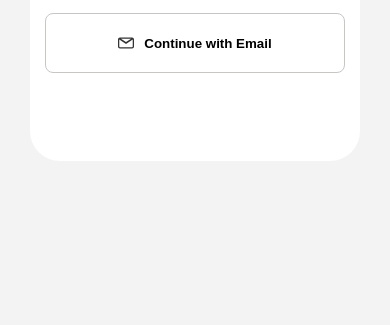
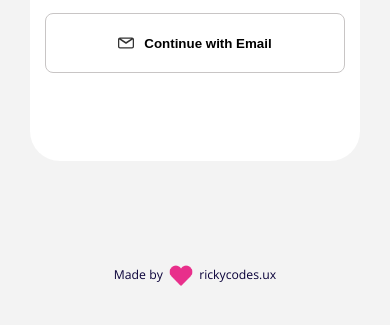
Before and after one commit to rickydomingos97/loginpage, a plain HTML site: page index.html in a window 390 px wide. Shown: the part 503-828 px from the top of the page. Drawn offline with nearby package versions, Linux system fonts and the light colour scheme.

Commit message:
footer added to mobile

```diff
--- a/index.html
+++ b/index.html
@@ -31,6 +31,15 @@
         <img src="/image/email.svg" alt="">Continue with Email</button>
     </div>
   </main>
+
+  <div class="footer">
+    <footer>
+      <p>Made by
+      </p>
+      <img src="/image/system-solid-48-favorite-heart.gif" alt="">
+      <p>rickycodes.ux</p>
+    </footer>
+  </div>
 </body>
 
 </html>
--- a/style.css
+++ b/style.css
@@ -38,7 +38,9 @@ main {
   border-radius: 30px;
   background: #FFFFFF;
 
-  margin-top: 4rem;;
+  margin-top: 4rem;
+
+  margin-bottom: 4rem;
 
 }
 
@@ -99,3 +101,30 @@ button img {
 .google:hover {
   background: #3C2298;
 }
+
+footer {
+  //position: absolute;
+  //margin-top: 10vh;
+  //width: 100%;
+  //height: 100px;
+
+  text-align: center;
+  display: flex;
+  align-items: center;
+  justify-content: center;
+
+  font-size: .765rem;
+  font-weight: 400;
+  font-family: "Open Sans", sans-serif;
+
+  gap: 0.2rem;
+  color: #090039;
+  bottom: 0;
+  margin: 0 auto;
+
+  line-height: 100px;
+}
+
+footer img {
+  width: 30px;
+}
```
Also changed, not shown: image/system-solid-48-favorite-heart.gif (added).
